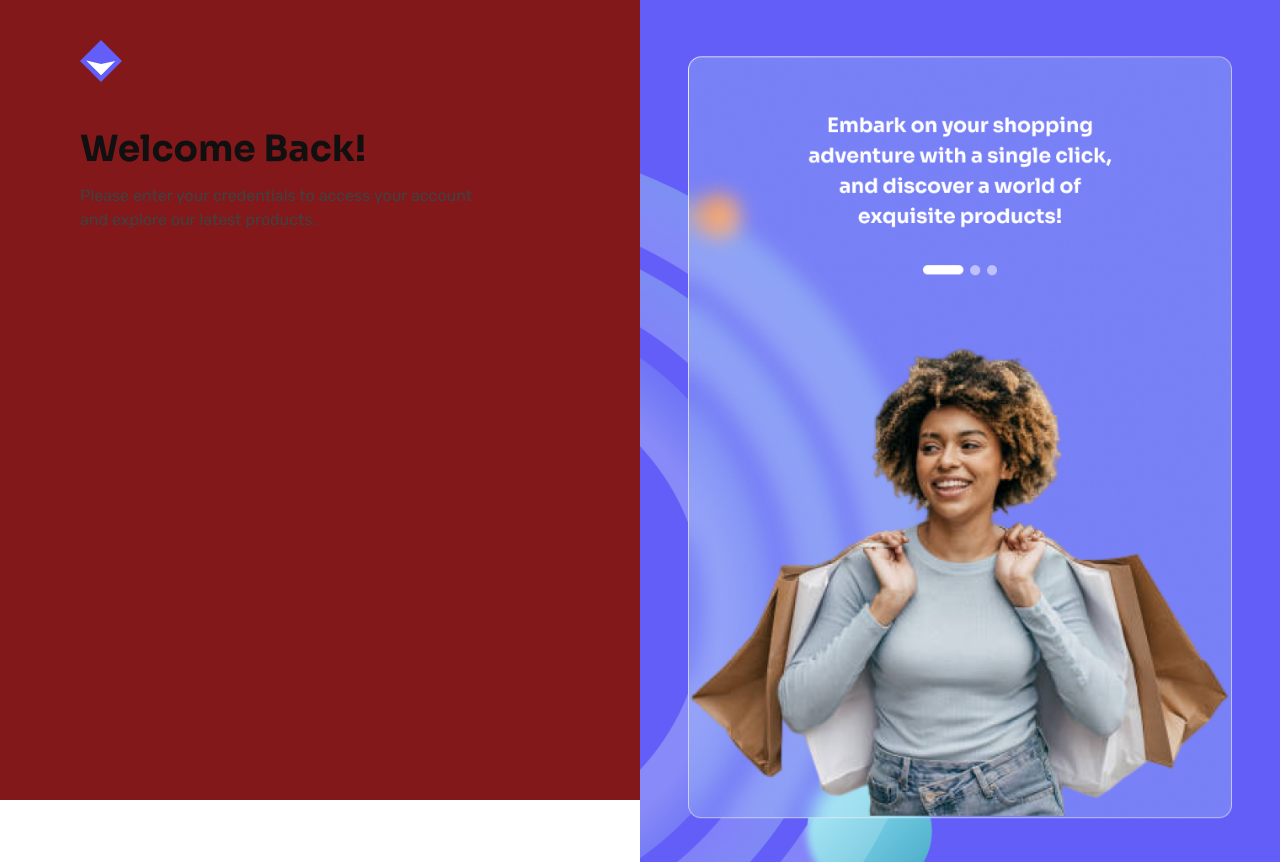
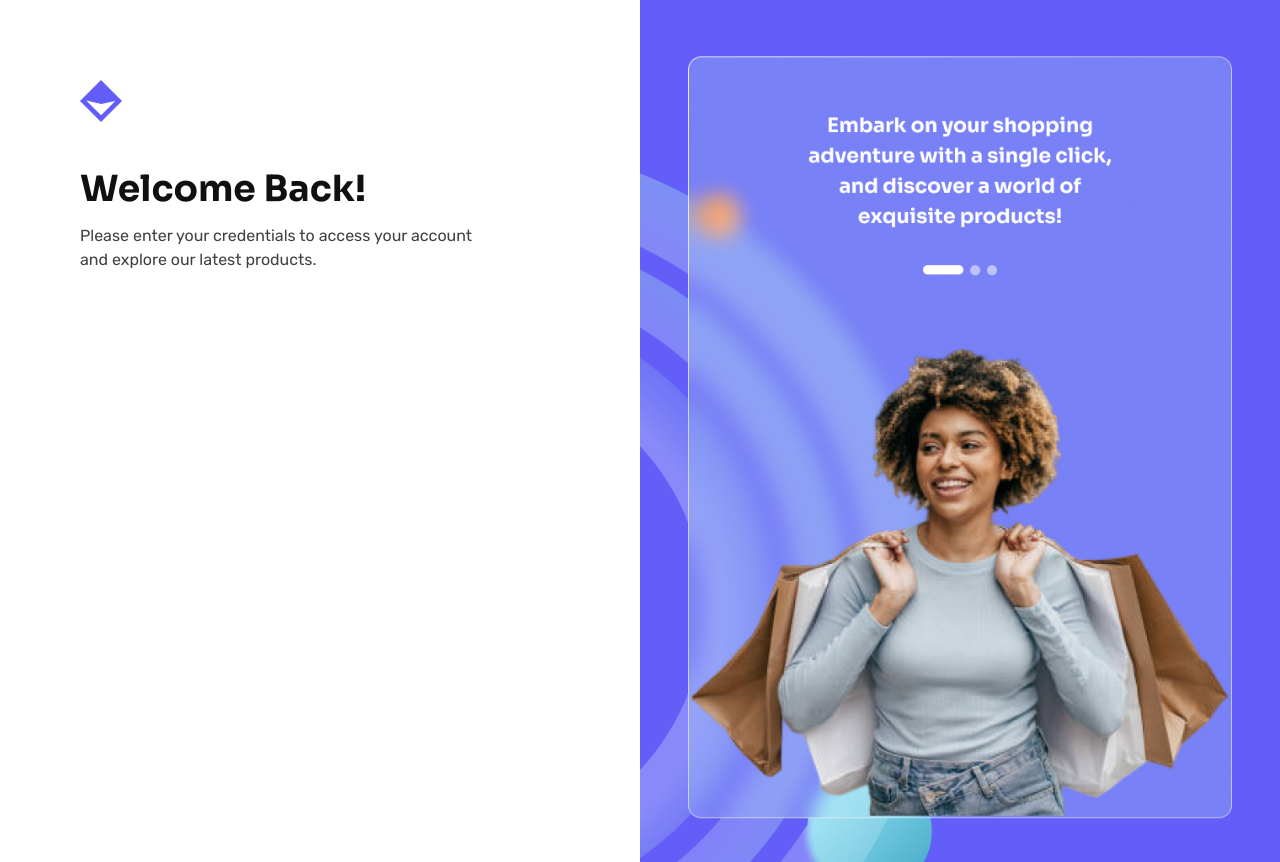
Before and after one commit to HenryAgu/Novabuy, a Next.js app: page /auth/sign-up in a window 1280 px wide. Built offline with nearby package versions, Linux system fonts and the light colour scheme.

Commit message:
TAILWINDCSS IN LAYOUT NOW WORKS

```diff
--- a/src/app/auth/sign-up/page.tsx
+++ b/src/app/auth/sign-up/page.tsx
@@ -10,13 +10,8 @@ const rubik = Rubik({
 const SignUpPage = () => {
   return (
     <div
-      className="p-20 bg-red-900 min-h-screen"
-      style={{
-        paddingTop: "40px",
-        paddingBottom: "40px",
-        paddingLeft: "80px",
-        paddingRight: "80px",
-      }}
+      className="p-5 lg:p-20 min-h-screen lg:h-full"
+
     >
       <Image
         src="/icons/Logo2.svg"
```
